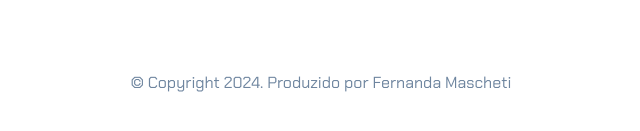
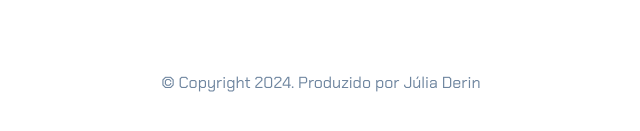
Before and after one commit to 29julia2007/3tri2blocjulia2b, a plain HTML site: page index.html in a window 1280 px wide. Shown: the part 1178-1309 px from the top of the page, 319-959 px from the left. Drawn offline with nearby package versions, Linux system fonts and the light colour scheme.

Commit message:
Add files via upload

```diff
--- a/index.html
+++ b/index.html
@@ -210,7 +210,7 @@
             <i class="bi bi-github"></i>
             <a href="https://github.com/femascheti">GitHub</a>
         </div>
-        <p class="my-5 text-center">© Copyright 2024. Produzido por Fernanda Mascheti</p>
+        <p class="my-5 text-center">© Copyright 2024. Produzido por Júlia Derin</p>
     </footer>
 
     <script src="https://cdn.jsdelivr.net/npm/bootstrap@5.3.2/dist/js/bootstrap.bundle.min.js"></script>
```
